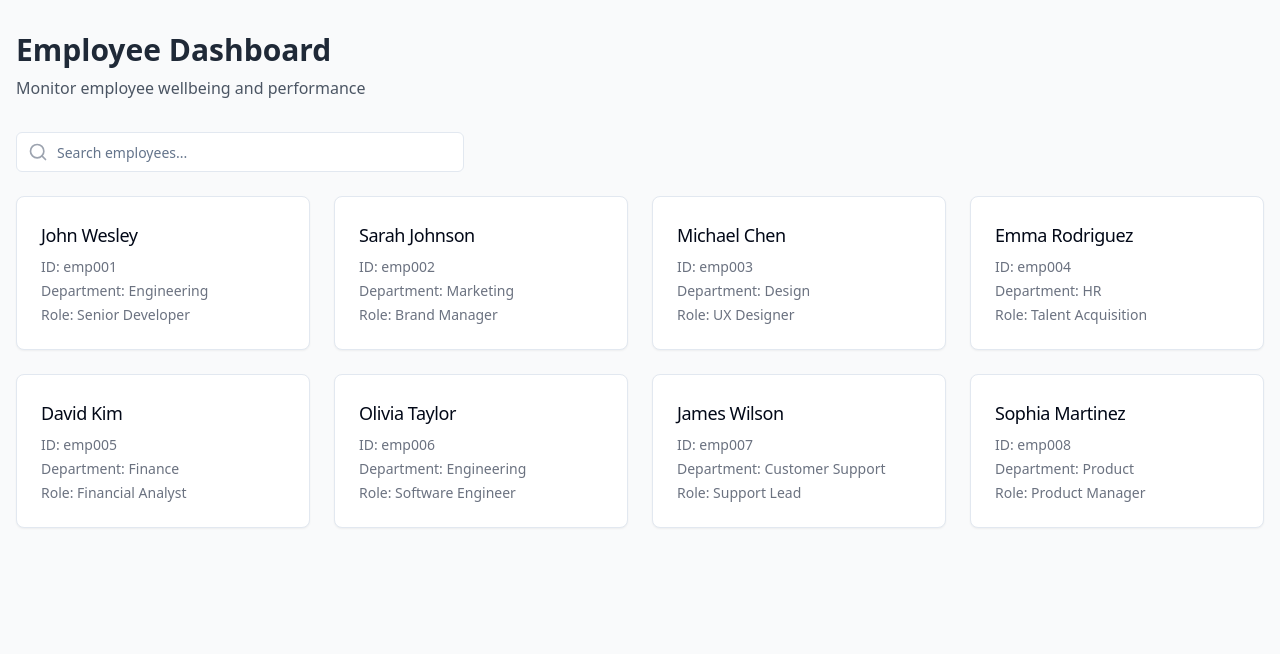
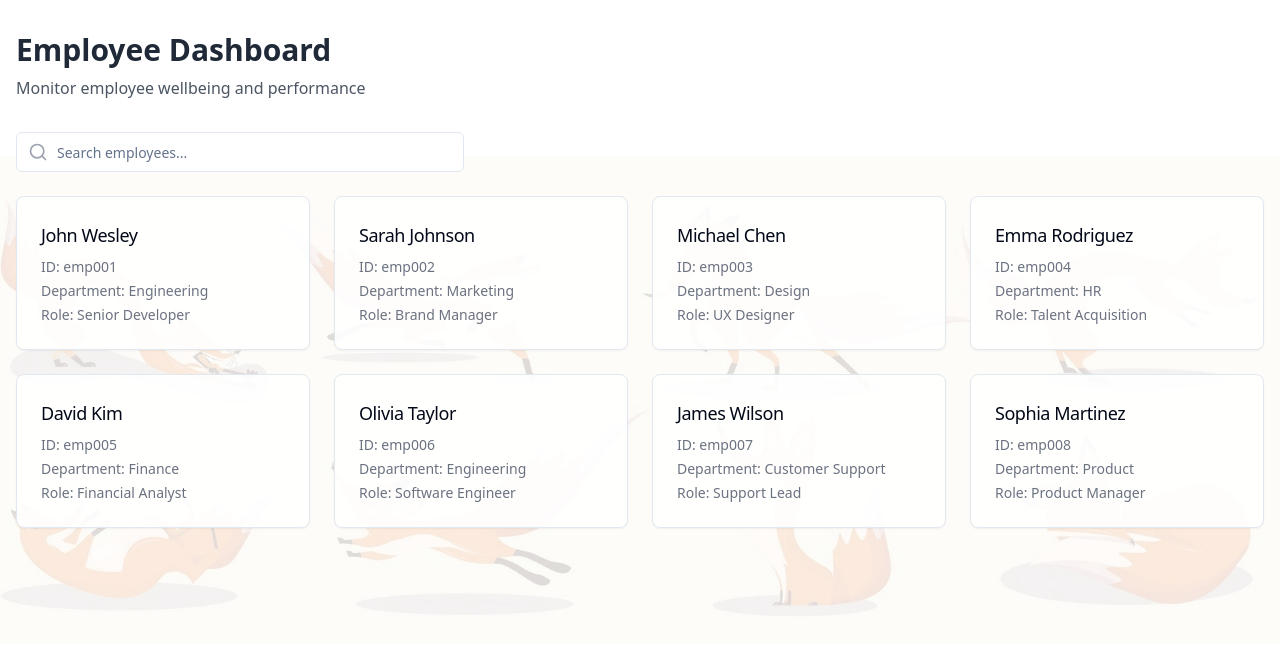
Before and after one commit to NickMCE/card-view-insight-hub, a React (Vite) app: page /dashboard in a window 1280 px wide. Shown: the top 654 px of the page. Built offline with nearby package versions, Linux system fonts and the light colour scheme.

Commit message:
Feat: Add background image to dashboard
Set the fox image as the background for the dashboard page.

```diff
--- a/src/pages/Index.tsx
+++ b/src/pages/Index.tsx
@@ -28,8 +28,19 @@ const EmployeeDashboard = () => {
   );
 
   return (
-    <div className="min-h-screen bg-gray-50">
-      <div className="container mx-auto px-4 py-8">
+    <div className="min-h-screen relative">
+      {/* Background Image */}
+      <div
+        className="absolute inset-0 bg-cover bg-center z-0 opacity-15"
+        style={{
+          backgroundImage: `url('/lovable-uploads/d64ad323-9208-4c30-9d2e-9e79cfca104f.png')`,
+          backgroundPosition: "center",
+          backgroundRepeat: "no-repeat",
+          backgroundSize: "contain"
+        }}
+      />
+
+      <div className="container mx-auto px-4 py-8 relative z-10">
         <div className="mb-8">
           <h1 className="text-3xl font-bold text-gray-800 mb-2">Employee Dashboard</h1>
           <p className="text-gray-600">Monitor employee wellbeing and performance</p>
@@ -53,7 +64,7 @@ const EmployeeDashboard = () => {
         <div className="grid grid-cols-1 md:grid-cols-2 lg:grid-cols-3 xl:grid-cols-4 gap-6">
           {filteredEmployees.map((employee) => (
             <Link to={`/employee/${employee.id}`} key={employee.id}>
-              <Card className="hover:shadow-md transition-shadow duration-300 cursor-pointer h-full">
+              <Card className="hover:shadow-md transition-shadow duration-300 cursor-pointer h-full bg-white/90">
                 <CardHeader className="pb-2">
                   <CardTitle className="text-lg font-medium">{employee.name}</CardTitle>
                 </CardHeader>
```
Also changed, not shown: public/lovable-uploads/d64ad323-9208-4c30-9d2e-9e79cfca104f.png (added).
